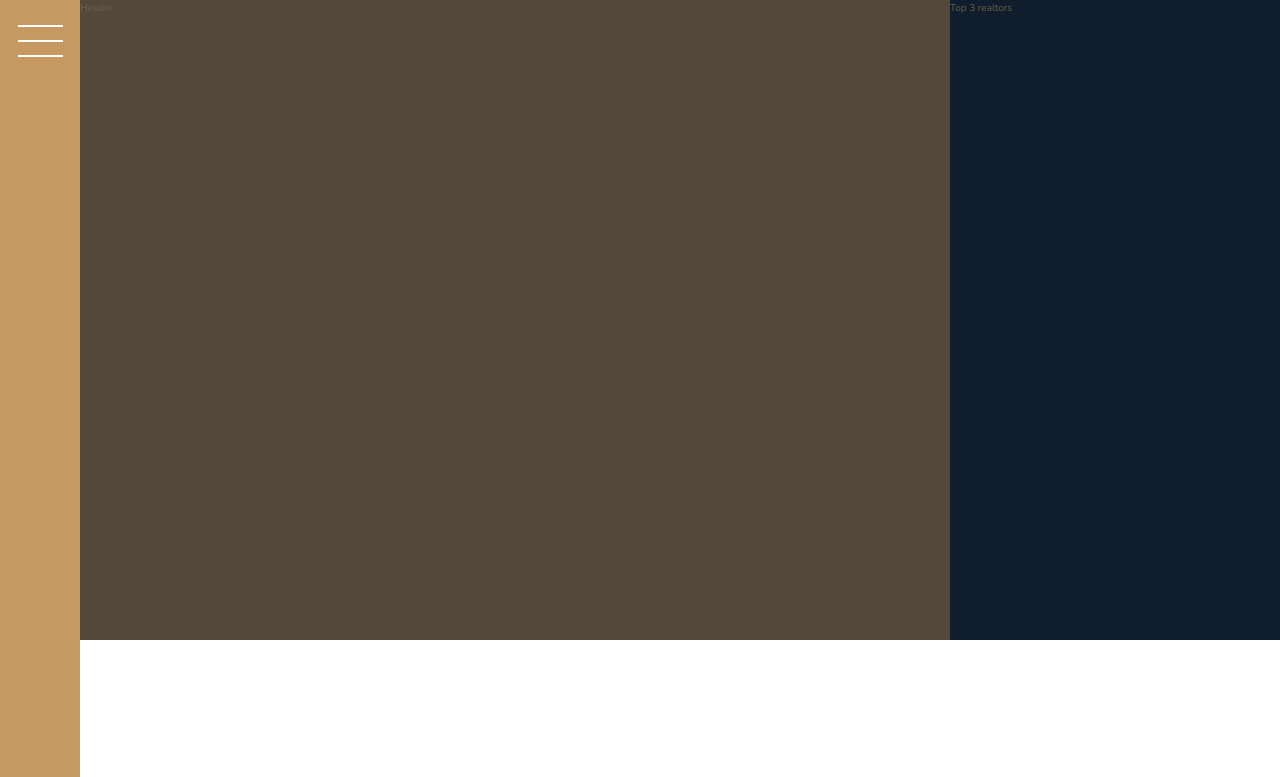
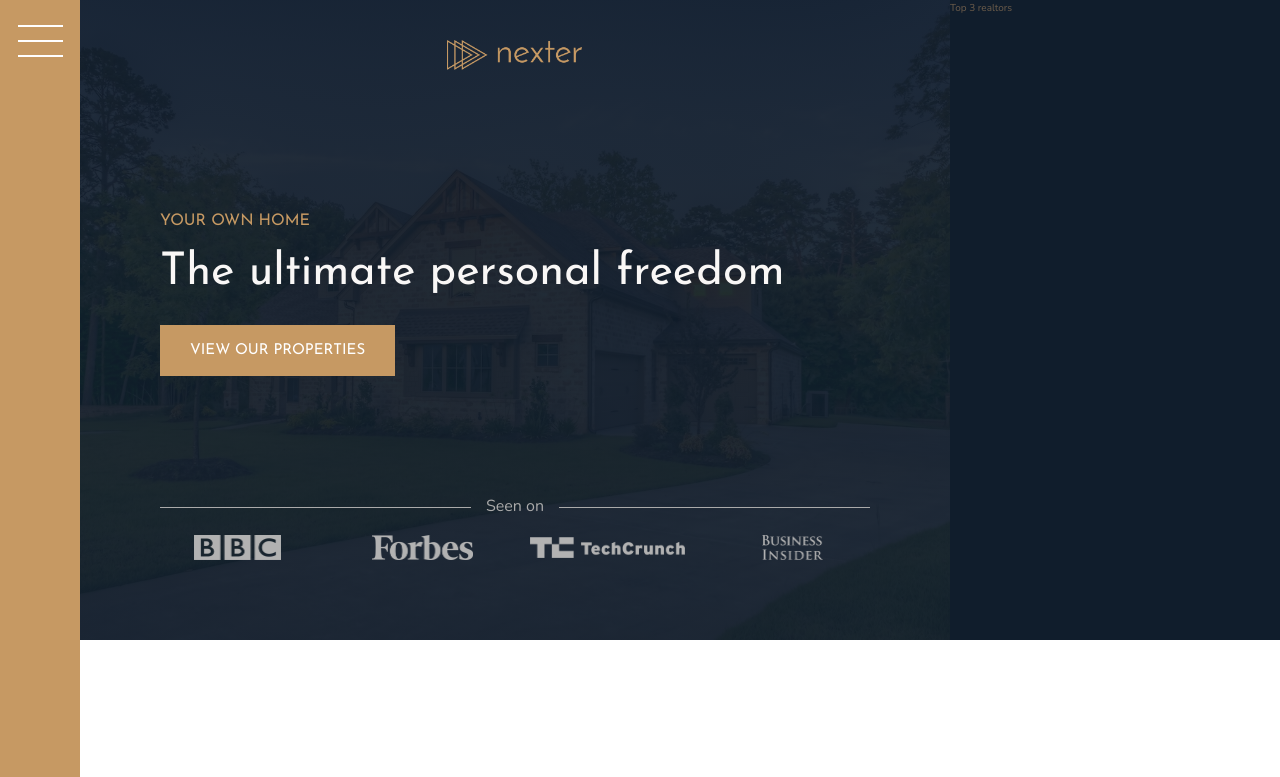
Before and after one commit to otim22/nexter-lux, a website: page index.html in a window 1280 px wide. Shown: the top 777 px of the page. Drawn offline with nearby package versions, Linux system fonts and the light colour scheme.

Commit message:
styles the header section

```diff
--- a/index.html
+++ b/index.html
@@ -17,7 +17,17 @@
         </div>
 
         <div class="header">
-            Header
+            <img src="img/logo.png" alt="Nexter logo" class="header__logo">
+            <h3 class="heading-3">Your own home</h3>
+            <h1 class="heading-1">The ultimate personal freedom</h1>
+            <button class="btn header__btn">View our properties</button>
+            <div class="header__seenon-text">Seen on</div>
+            <div class="header__seenon-logos">
+                <img src="img/logo-bbc.png" alt="Seen on logo 1">
+                <img src="img/logo-forbes.png" alt="Seen on logo 2">
+                <img src="img/logo-techcrunch.png" alt="Seen on logo 3">
+                <img src="img/logo-bi.png" alt="Seen on logo 4">
+            </div>
         </div>
 
         <div class="realtors">
--- a/sass/_header.scss
+++ b/sass/_header.scss
@@ -1,4 +1,57 @@
 .header {
     background-color: $color-grey-dark-1;
     grid-column: full-start / col-end 6;
+    background-image: linear-gradient(rgba($color-secondary, .93), rgba($color-secondary, .93)), url(../img/hero.jpeg);
+    background-size: cover;
+    background-position: center;
+    padding: 8rem;
+    padding-top: 4rem;
+
+    display: grid;
+    grid-template-rows: 1fr min-content minmax(6rem, min-content) 1fr;
+    grid-template-columns: minmax(min-content, max-content);
+    grid-row-gap: 1.5rem;
+    justify-content: center;
+
+    &__logo {
+        height: 3rem;
+        justify-self: center;
+    }
+
+    &__btn {
+        align-self: start;
+        justify-self: start;
+    }
+
+    &__seenon-text {
+        display: grid;
+        grid-template-columns: 1fr max-content 1fr;
+        grid-column-gap: 1.5rem;
+        align-items: center;
+
+        font-size: 1.6rem;
+        color: $color-grey-light-2;
+
+        &::before,
+        &::after {
+            content: "";
+            height: 1px;
+            display: block;
+            background-color: currentColor;
+        }
+    }
+
+    &__seenon-logos {
+        display: grid;
+        grid-template-columns: repeat(4, 1fr);
+        grid-column-gap: 3rem;
+        justify-items: center;
+        align-items: center;
+
+        img {
+            max-height: 2.5rem;
+            max-width: 100%;
+            filter: brightness(70%);
+        }
+    }
 }
--- a/sass/_typography.scss
+++ b/sass/_typography.scss
@@ -5,6 +5,9 @@
 
 .heading-1 {
     @extend %heading;
+    font-size: 4.5rem;
+    color: $color-grey-light-1;
+    line-height: 1;
 }
 
 .heading-2 {
```
Also changed, not shown: css/style.css.
